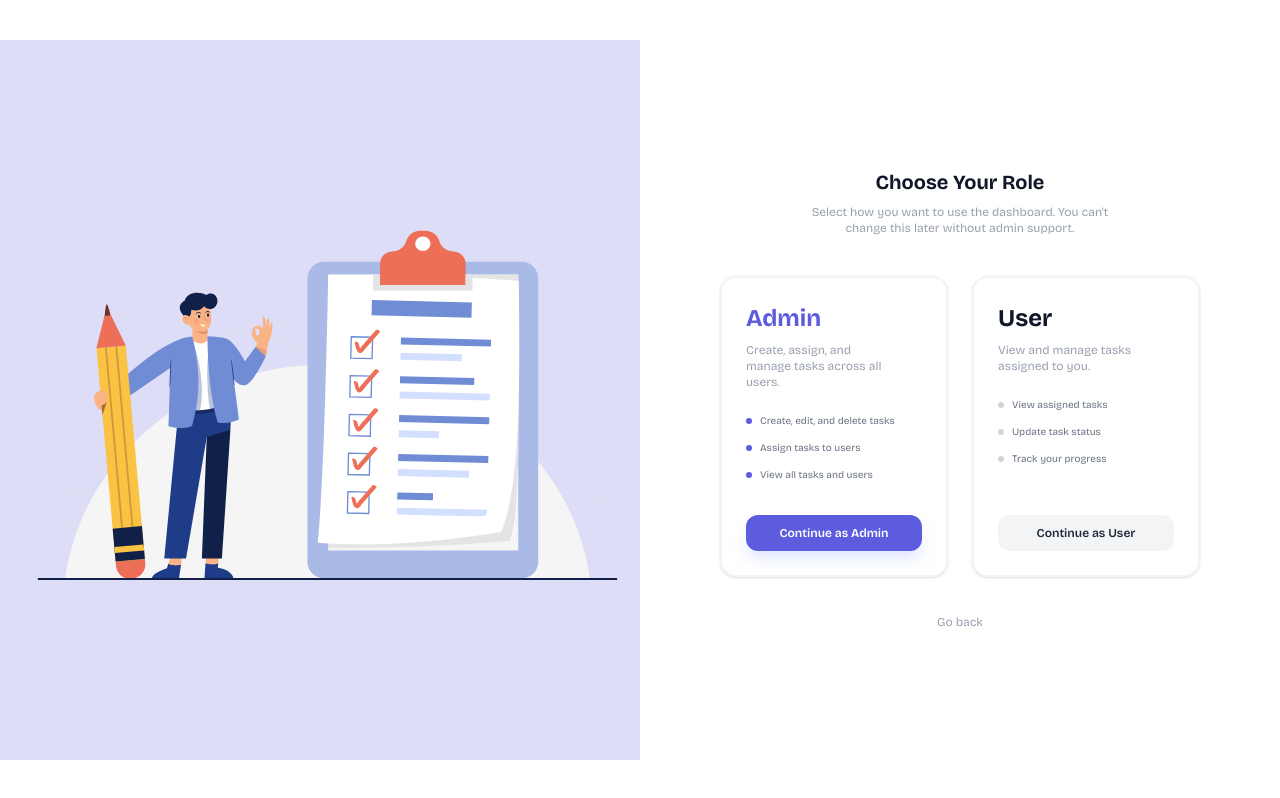
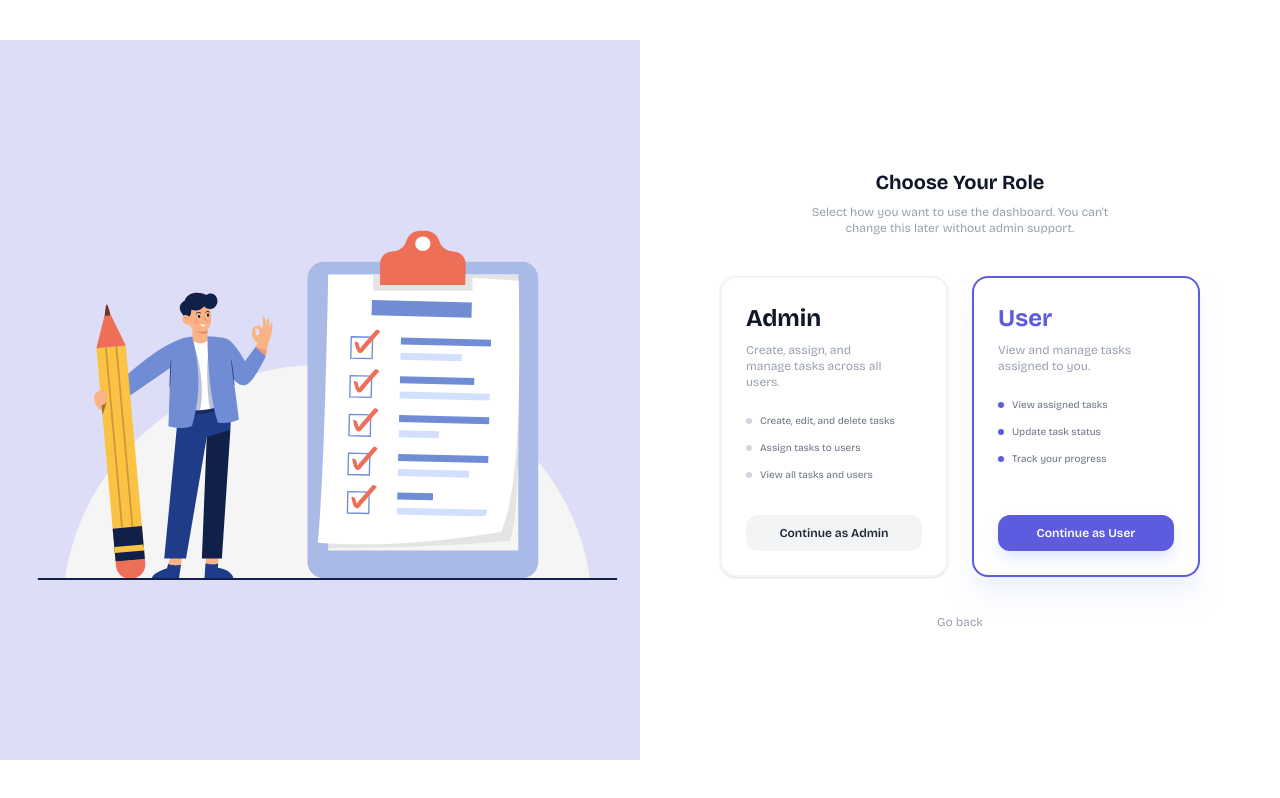
Before and after one commit to Harshrajkotiya/task-management, a React (Vite) app in the folder client/: page /signup in a window 1280 px wide. Both pictures are taken after typing "Sample", "name@example.com", "Sample123" into the empty fields and a click on the button "Create Account". Built offline with nearby package versions, Linux system fonts and the light colour scheme; no server answers.

Commit message:
Change task details panel of user and cors policy

```diff
--- a/client/src/components/TaskDetailPanel.jsx
+++ b/client/src/components/TaskDetailPanel.jsx
@@ -11,6 +11,7 @@ const TaskDetailPanel = ({
   onDelete,
   isAdmin,
   currentUser,
+  showHeader = true,
 }) => {
   if (!task) return null;
 
@@ -43,7 +44,10 @@ const TaskDetailPanel = ({
     : 'Unknown';
 
   return (
-    <div className="bg-white border border-[#E6E6E6] rounded-2xl p-5 flex flex-col h-96 overflow-y-auto sticky top-4 animate-in fade-in duration-500 ">
+    <div
+      className={`${showHeader ? 'bg-white border border-[#E6E6E6] rounded-2xl p-5 flex flex-col h-96 overflow-y-auto sticky top-4 animate-in fade-in duration-500' : ''}`}
+    >
+      {showHeader && (
         <div className="flex justify-between items-center mb-8">
           <h2 className="text-xl font-bold text-gray-900">Task Details</h2>
           <button
@@ -53,6 +57,7 @@ const TaskDetailPanel = ({
             <X className="w-4 h-4" />
           </button>
         </div>
+      )}
 
       <div
         className={`p-2 rounded-2xl mb-4 ${getStatusColor(task.status)} flex justify-between items-center border border-transparent`}
--- a/client/src/components/common/AuthLayout.jsx
+++ b/client/src/components/common/AuthLayout.jsx
@@ -3,23 +3,21 @@ import illustration from '../../assets/Frame 1.svg';
 
 const AuthLayout = ({ children }) => {
   return (
-    <div className="min-h-screen flex bg-white">
+    <div className="h-screen flex bg-white overflow-hidden">
       {/* Left side: Illustration */}
       <div className="hidden lg:flex lg:w-1/2 items-center justify-center">
         <div className="max-w-full">
           <img
             src={illustration}
             alt="Task Management Illustration"
-            className="w-full h-auto"
+            className="w-full h-auto object-contain"
           />
         </div>
       </div>
 
       {/* Right side: Form Content */}
-      <div className="w-full lg:w-1/2 flex items-center justify-center p-8 sm:p-12 lg:p-20 overflow-y-auto">
-        <div className="w-full">
-          {children}
-        </div>
+      <div className="w-full lg:w-1/2 flex items-center justify-center p-8 sm:p-12 lg:p-20 overflow-y-auto custom-scrollbar">
+        <div className="w-full">{children}</div>
       </div>
     </div>
   );
--- a/client/src/components/common/RoleCard.jsx
+++ b/client/src/components/common/RoleCard.jsx
@@ -8,28 +8,41 @@ const RoleCard = ({
   isSelected,
   onSelect,
   buttonText,
-  variant = 'user'
+  variant = 'user',
+  disabled = false,
 }) => {
   const isUser = variant === 'user';
 
   return (
-    <div className={`p-6 rounded-2xl border-2 transition-all duration-300 flex flex-col h-full bg-white ${
-      isSelected
-        ? 'border-[#5D5CDE] shadow-xl shadow-indigo-50'
-        : 'border-gray-100 hover:border-gray-200 shadow-sm'
-    }`}>
+    <div
+      onClick={!disabled ? onSelect : undefined}
+      className={`p-6 rounded-2xl border-2 transition-all duration-300 flex flex-col h-full bg-white cursor-pointer ${
+        isSelected
+          ? 'border-[#5D5CDE] shadow-xl shadow-indigo-50'
+          : 'border-gray-100 hover:border-gray-200 shadow-sm'
+      }`}
+    >
       <div className="flex-grow">
-        <h3 className={`text-2xl font-bold mb-2 ${isUser ? 'text-gray-900' : 'text-[#5D5CDE]'}`}>
+        <h3
+          className={`text-2xl font-bold mb-2 transition-colors duration-300 ${
+            isSelected ? 'text-[#5D5CDE]' : 'text-gray-900'
+          }`}
+        >
           {title}
         </h3>
-        <p className="text-gray-400 text-xs mb-6 w-5/6">
-          {description}
-        </p>
+        <p className="text-gray-400 text-xs mb-6 w-5/6">{description}</p>
 
         <ul className="space-y-3 mb-8">
           {features.map((feature, index) => (
-            <li key={index} className="flex items-center text-[10px] text-gray-500">
-              <span className={`w-1.5 h-1.5 rounded-full mr-2 ${isUser ? 'bg-gray-300' : 'bg-[#5D5CDE]'}`}></span>
+            <li
+              key={index}
+              className="flex items-center text-[10px] text-gray-500"
+            >
+              <span
+                className={`w-1.5 h-1.5 rounded-full mr-2 transition-colors duration-300 ${
+                  isSelected ? 'bg-[#5D5CDE]' : 'bg-gray-300'
+                }`}
+              ></span>
               {feature}
             </li>
           ))}
@@ -37,9 +50,10 @@ const RoleCard = ({
       </div>
 
       <Button
-        variant={isUser ? 'secondary' : 'primary'}
+        variant={isSelected ? 'primary' : 'secondary'}
         onClick={onSelect}
         className="!py-2.5 text-xs"
+        disabled={disabled}
       >
         {buttonText}
       </Button>
--- a/client/src/pages/Dashboard.jsx
+++ b/client/src/pages/Dashboard.jsx
@@ -124,7 +124,7 @@ const Dashboard = () => {
   return (
     <MainLayout>
       <div
-        className={`flex h-full gap-8 relative overflow-hidden transition-all duration-300 ${isDetailDrawerOpen ? 'mr-[400px]' : ''}`}
+        className={`flex h-full gap-8 relative overflow-hidden transition-all duration-300 ${isDetailDrawerOpen && isAdmin ? 'mr-[400px]' : ''}`}
       >
         <div className="flex-1 space-y-10 animate-fade-in overflow-y-auto pr-4 custom-scrollbar">
           <PageHeader title="Dashboard" />
@@ -207,7 +207,8 @@ const Dashboard = () => {
           )}
         </div>
 
-        {/* Task Detail Drawer */}
+        {/* Task Detail Drawer (Admin Only) */}
+        {isAdmin && (
           <div
             className={`fixed top-0 right-0 h-full w-[400px] z-30 transition-transform duration-300 transform ${isDetailDrawerOpen ? 'translate-x-0' : 'translate-x-full'}`}
           >
@@ -219,9 +220,31 @@ const Dashboard = () => {
               onClose={() => setIsDetailDrawerOpen(false)}
               onUpdateStatus={() => setIsUpdateStatusModalOpen(true)}
               onEdit={() => setIsEditModalOpen(true)}
-            onDelete={() => handleDeleteTask(selectedTask.id)}
+              onDelete={() => setIsDeleteModalOpen(true)}
             />
           </div>
+        )}
+
+        {/* Task Detail Modal (User Only) */}
+        {!isAdmin && (
+          <Modal
+            isOpen={isDetailDrawerOpen}
+            onClose={() => setIsDetailDrawerOpen(false)}
+            title="Task Details"
+          >
+            <TaskDetailPanel
+              task={selectedTask}
+              users={users}
+              isAdmin={isAdmin}
+              currentUser={user}
+              onClose={() => setIsDetailDrawerOpen(false)}
+              onUpdateStatus={() => setIsUpdateStatusModalOpen(true)}
+              onEdit={() => setIsEditModalOpen(true)}
+              onDelete={() => setIsDeleteModalOpen(true)}
+              showHeader={false}
+            />
+          </Modal>
+        )}
       </div>
 
       {/* Modals */}
--- a/client/src/pages/Signup.jsx
+++ b/client/src/pages/Signup.jsx
@@ -40,6 +40,7 @@ const Signup = () => {
   };
 
   const handleSignup = async (role) => {
+    setFormData((prev) => ({ ...prev, role }));
     setLoading(true);
     try {
       await signup(formData.email, formData.password, formData.username, role);
@@ -138,6 +139,7 @@ const Signup = () => {
                   : 'Continue as Admin'
               }
               onSelect={() => handleSignup('admin')}
+              isSelected={formData.role === 'admin'}
               disabled={loading}
             />
 
@@ -156,6 +158,7 @@ const Signup = () => {
                   : 'Continue as User'
               }
               onSelect={() => handleSignup('user')}
+              isSelected={formData.role === 'user'}
               disabled={loading}
             />
           </div>
--- a/client/src/pages/Tasks.jsx
+++ b/client/src/pages/Tasks.jsx
@@ -129,8 +129,8 @@ const Tasks = () => {
                 }}
               />
             </div>
-            {/* Detail Section */}
-            {isDetailOpen && (
+            {/* Detail Section (Admin Only - Panel) */}
+            {isAdmin && isDetailOpen && (
               <div
                 className={`right-0 h-full w-[400px] z-30 transition-transform duration-300 transform ${isDetailOpen ? 'translate-x-0' : 'translate-x-full'}`}
               >
@@ -149,6 +149,27 @@ const Tasks = () => {
           </div>
         </div>
       </div>
+
+      {/* Detail Modal (User Only) */}
+      {!isAdmin && (
+        <Modal
+          isOpen={isDetailOpen}
+          onClose={() => setIsDetailOpen(false)}
+          title="Task Details"
+        >
+          <TaskDetailPanel
+            task={selectedTask}
+            users={users}
+            isAdmin={isAdmin}
+            currentUser={user}
+            onClose={() => setIsDetailOpen(false)}
+            onUpdateStatus={() => setIsUpdateStatusModalOpen(true)}
+            onEdit={() => setIsEditModalOpen(true)}
+            onDelete={() => setIsDeleteModalOpen(true)}
+            showHeader={false}
+          />
+        </Modal>
+      )}
       <Modal
         isOpen={isCreateModalOpen}
         onClose={() => setIsCreateModalOpen(false)}
```
Also changed, not shown: 1 other file (tests, documents, lock files or other folders). Lines whose indentation alone changed are shown as unchanged.
